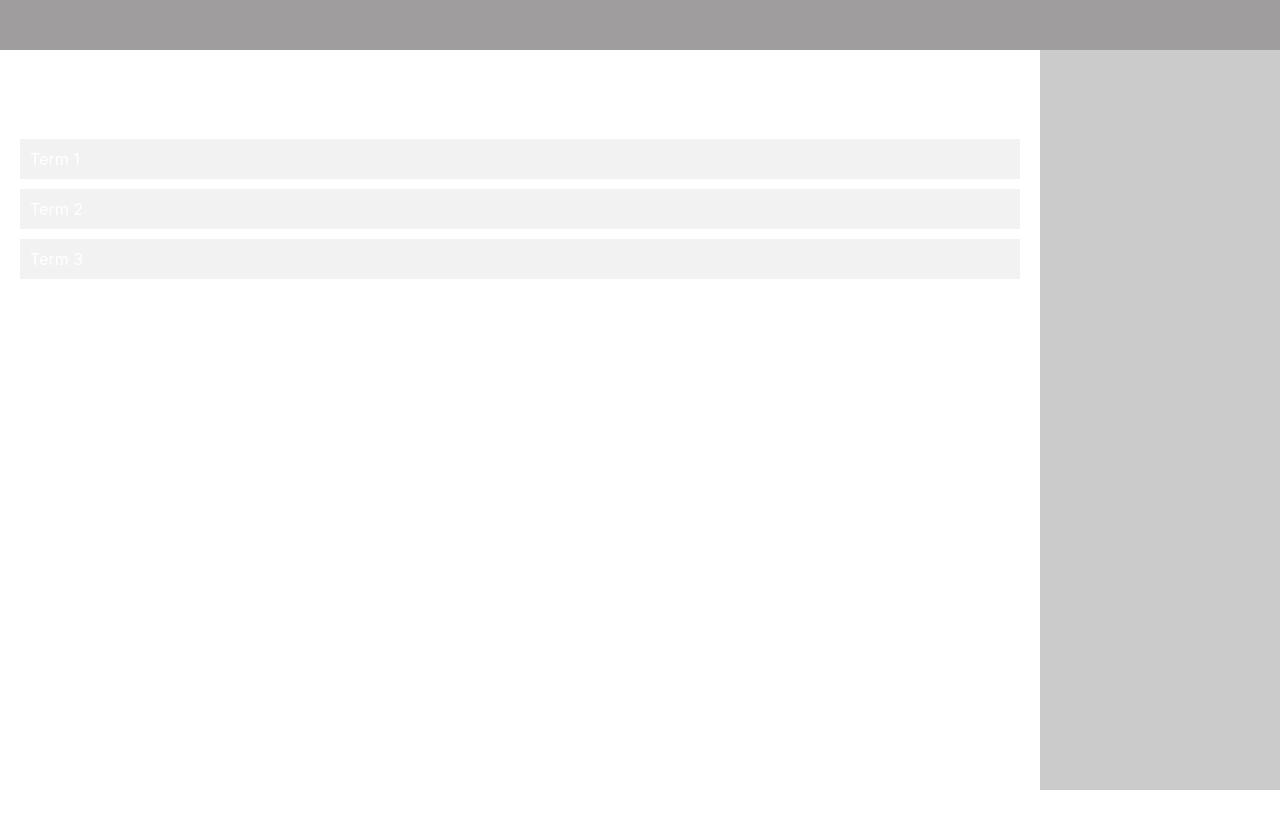
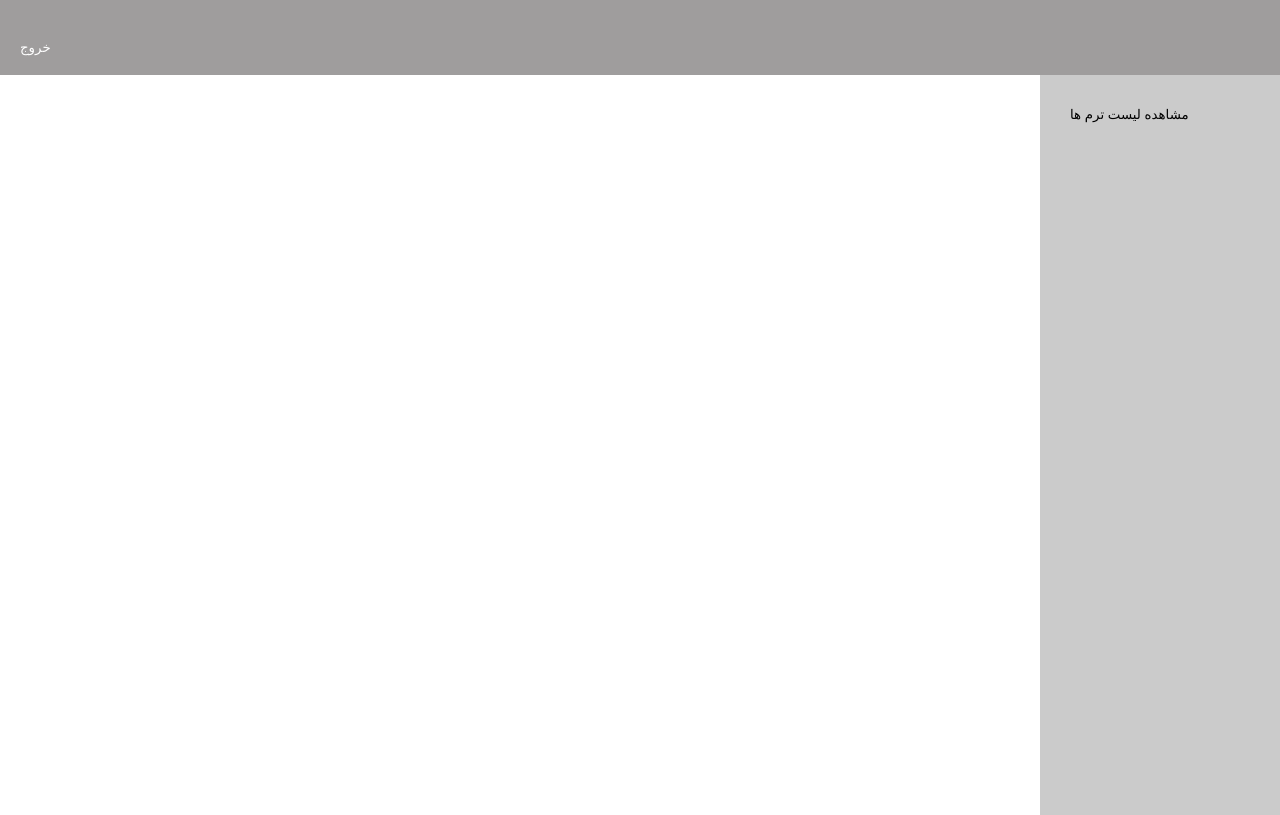
Before and after one commit to narjesabdolii/unitSelection_React, a React (Create React App) app in the folder front-end/: page / in a window 1280 px wide. Built offline with nearby package versions, Linux system fonts and the light colour scheme.

Commit message:
studentTerms list

```diff
--- a/front-end/src/Components/LoginForm.jsx
+++ b/front-end/src/Components/LoginForm.jsx
@@ -4,11 +4,28 @@ const LoginForm = () => {
   const [username, setUsername] = useState('');
   const [password, setPassword] = useState('');
 
-  const handleSubmit = (e) => {
+  const handleSubmit = async (e) => {
     e.preventDefault();
-    console.log('Username:', username);
-    console.log('Password:', password);
-    // You can perform validation or other actions here
+
+    // Send login request to the backend API
+    const response = await fetch('http://localhost:3000/api/login', {
+      method: 'POST',
+      headers: {
+        'Content-Type': 'application/json',
+      },
+      body: JSON.stringify({ username, password }),
+    });
+
+    if (response.ok) {
+      // Login successful, handle the response or redirect to another page
+      alert('Login successful');
+    } else {
+      // Login failed, handle the error
+     alert('Login failed');
+     console.log(console.err);
+     console.log("failed");
+     console.log(response)
+    }
   };
 
   return (
--- a/front-end/src/Components/StudentTerms.css
+++ b/front-end/src/Components/StudentTerms.css
@@ -10,7 +10,8 @@
 .navbar {
   background-color: #9F9D9D;
   color: #fff;
-  padding: 25px;
+  padding: 10px;
+  height: 60px;
 }
 
 .container {
@@ -41,3 +42,40 @@
   padding: 10px;
   margin-bottom: 10px;
 }
+
+
+
+.term-row {
+  display: flex;
+  gap: 10px;
+  margin-bottom: 10px;
+}
+
+.term-buttons {
+  display: flex;
+  flex-wrap: wrap;
+  gap: 10px;
+}
+
+.term-button {
+  flex-basis: calc(50% - 5px);
+  background-color: lightgray;
+  color: black;
+  padding: 10px;
+  border: none;
+  cursor: pointer;
+}
+
+.logout-button {
+  background-color: #9F9D9D;
+  color: white;
+  margin-top: 20px;
+}
+
+.showList-button {
+  background-color: #CBCBCB;
+  color: black;
+  margin-left: 0px;
+  margin-top: 2px;
+
+}
--- a/front-end/src/Components/StudentTermsList.jsx
+++ b/front-end/src/Components/StudentTermsList.jsx
@@ -3,29 +3,36 @@ import React  from 'react';
 import './StudentTerms.css'
 
 const StudentTerms = () => {
-  const studentTerms = ['Term 1', 'Term 2', 'Term 3'];
+  const studentTerms = ['Term 1', 'Term 2', 'Term 3', 'Term 4', 'Term 5', 'Term 6', 'Term 7', 'Term 8'];
+
+const [showButtonList, setShowButtonList] = React.useState(false);
 
   return (
     <div className="student-terms">
       <nav className="navbar">
-
+      <button className="logout-button">خروج</button>
       </nav>
       <div className="container">
         <div className="sidebar">
+        <button className="showList-button" onClick={() => setShowButtonList(!showButtonList)}>
+مشاهده لیست ترم ها
+</button>
         </div>
         <div className="content">
-          <h2>Student Terms</h2>
-          <ul className="term-list">
-            {studentTerms.map((term, index) => (
-              <li key={index} className="term-item">
-                {term}
-              </li>
-            ))}
-          </ul>
-        </div>
+  <h2>Student Terms</h2>
+  {showButtonList && (
+    <div className="term-buttons">
+      {studentTerms.map((term, index) => (
+        <button key={index} className="term-button">{term}</button>
+      ))}
+    </div>
+  )}
+</div>
       </div>
     </div>
+
   );
 };
 
+
 export default StudentTerms;
--- /dev/null
+++ b/package.json
@@ -0,0 +1,5 @@
+{
+  "dependencies": {
+    "axios": "^1.4.0"
+  }
+}
```
Also changed, not shown: 1 other file (tests, documents, lock files or other folders).
